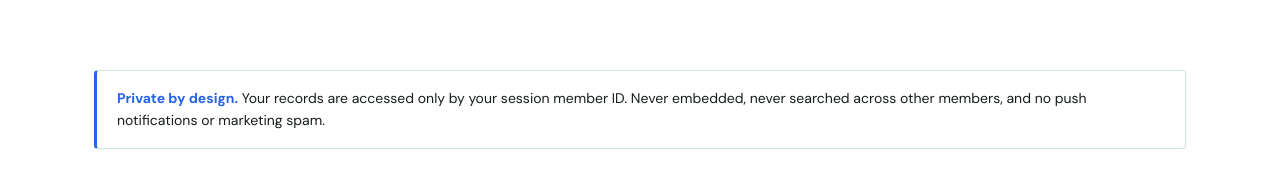
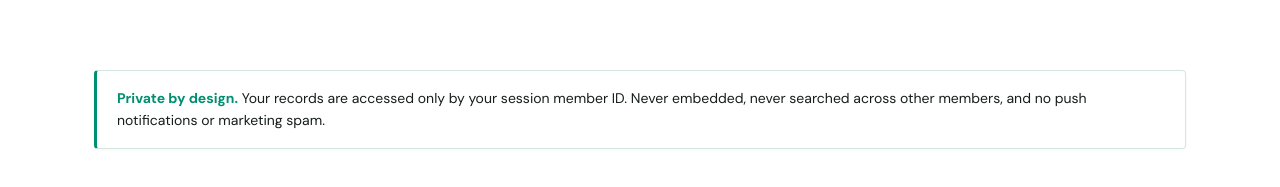
Before and after one commit to Cannon-Leo/spotter, a Next.js app: page / in a window 1280 px wide. Shown: the part 1047-1234 px from the top of the page. Built offline with nearby package versions, Linux system fonts and the light colour scheme; no server answers.

Commit message:
Match info card text and sidebar border to current primary theme color

```diff
--- a/app/page.module.css
+++ b/app/page.module.css
@@ -402,7 +402,7 @@
 .infoCard {
   background-color: var(--color-surface-container-lowest);
   border: 1px solid var(--color-outline-variant);
-  border-left: 3px solid #2563eb;
+  border-left: 3px solid var(--color-secondary);
   border-radius: var(--radius-sm);
   padding: var(--space-4) var(--space-5);
   box-shadow: 0 1px 3px rgba(0, 0, 0, 0.04);
@@ -417,7 +417,7 @@
 }
 
 .infoHighlight {
-  color: #2563eb;
+  color: var(--color-secondary);
   font-weight: 700;
 }
 
```
